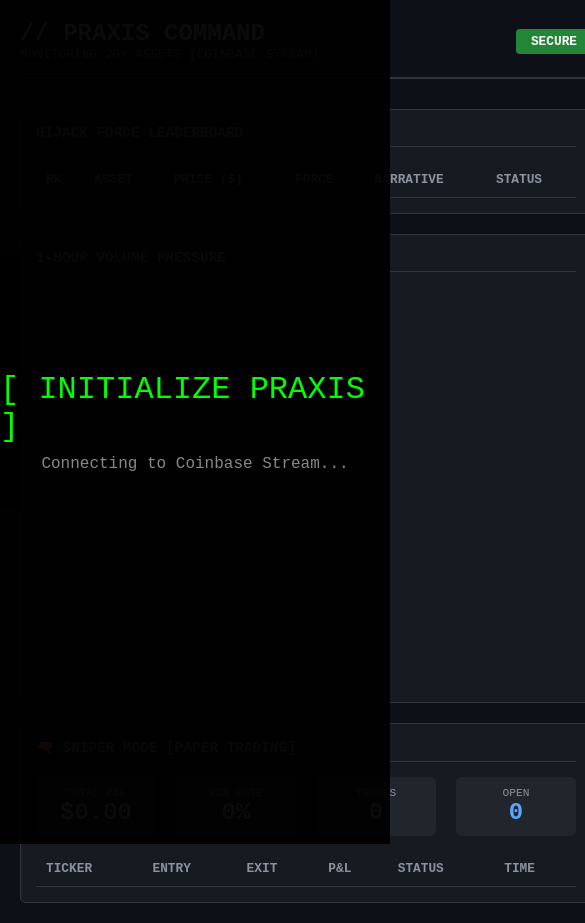
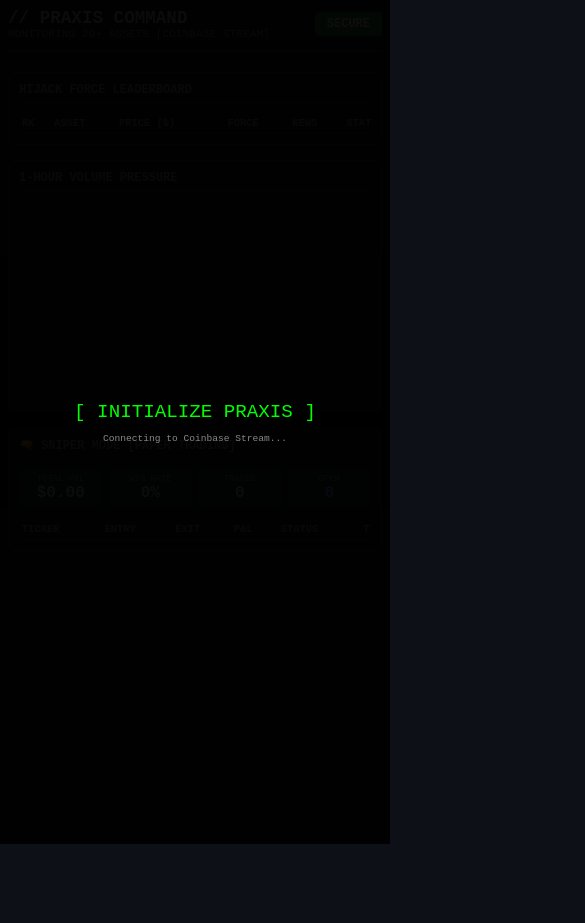
Before and after one commit to Movineo/brain-hijack-v5, a website: page public/index.html in a window 390 px wide. Shown: the whole page, 585 px wide, since content can reach past the window. After the commit the page ends 844 px from the top, so only its background shows below. Drawn offline with nearby package versions, Linux system fonts and the light colour scheme; no server answers.

Commit message:
ui: mobile-friendly responsive design

```diff
--- a/public/index.html
+++ b/public/index.html
@@ -2,19 +2,20 @@
 <html lang="en">
 <head>
     <meta charset="UTF-8">
-    <meta name="viewport" content="width=device-width, initial-scale=1.0">
+    <meta name="viewport" content="width=device-width, initial-scale=1.0, maximum-scale=1.0, user-scalable=no">
     <title>PRAXIS | Command Center</title>
     <script src="https://cdn.jsdelivr.net/npm/chart.js"></script>
     <style>
-        body { background-color: #0d1117; color: #c9d1d9; font-family: "Courier New", monospace; padding: 20px; margin: 0; }
+        * { box-sizing: border-box; }
+        body { background-color: #0d1117; color: #c9d1d9; font-family: "Courier New", monospace; padding: 10px; margin: 0; }
 
         /* LAYOUT GRID */
         .container {
             max-width: 1200px;
             margin: 0 auto;
             display: grid;
-            grid-template-columns: 2fr 1fr; /* 2/3 Table, 1/3 Heatmap */
-            gap: 20px;
+            grid-template-columns: 2fr 1fr;
+            gap: 15px;
         }
 
         /* HEADER (Spans full width) */
@@ -24,25 +25,28 @@
             justify-content: space-between;
             align-items: center;
             border-bottom: 2px solid #30363d;
-            padding-bottom: 15px;
-            margin-bottom: 10px;
+            padding-bottom: 10px;
+            margin-bottom: 5px;
+            flex-wrap: wrap;
+            gap: 10px;
         }
-        .status-box { padding: 5px 15px; border-radius: 4px; font-weight: bold; font-size: 0.8em; text-transform: uppercase; }
+        .status-box { padding: 5px 12px; border-radius: 4px; font-weight: bold; font-size: 0.75em; text-transform: uppercase; white-space: nowrap; }
         .normal { background-color: #238636; color: white; }
         .critical { background-color: #da3633; color: white; animation: pulse 0.8s infinite; }
 
         /* PANELS */
-        .panel { background: #161b22; border: 1px solid #30363d; border-radius: 6px; padding: 15px; }
-        .panel-title { font-weight: bold; color: #8b949e; margin-bottom: 15px; border-bottom: 1px solid #30363d; padding-bottom: 5px; text-transform: uppercase; font-size: 0.9em; }
+        .panel { background: #161b22; border: 1px solid #30363d; border-radius: 6px; padding: 12px; overflow: hidden; }
+        .panel-title { font-weight: bold; color: #8b949e; margin-bottom: 12px; border-bottom: 1px solid #30363d; padding-bottom: 5px; text-transform: uppercase; font-size: 0.8em; }
 
         /* TABLE */
-        table { width: 100%; border-collapse: collapse; }
-        th { text-align: left; border-bottom: 1px solid #30363d; padding: 10px; color: #8b949e; font-size: 0.8em; }
-        td { padding: 8px 10px; border-bottom: 1px solid #21262d; font-size: 0.9em; }
+        .table-wrapper { overflow-x: auto; -webkit-overflow-scrolling: touch; }
+        table { width: 100%; border-collapse: collapse; min-width: 500px; }
+        th { text-align: left; border-bottom: 1px solid #30363d; padding: 8px 6px; color: #8b949e; font-size: 0.7em; white-space: nowrap; }
+        td { padding: 6px; border-bottom: 1px solid #21262d; font-size: 0.8em; white-space: nowrap; }
         tr.asset-row:hover { background-color: #21262d; cursor: pointer; }
 
         /* HEATMAP */
-        #heatmapContainer { position: relative; height: 400px; }
+        #heatmapContainer { position: relative; height: 300px; }
 
         /* HIGHLIGHTS */
         .ticker { font-weight: bold; color: #58a6ff; }
@@ -51,20 +55,48 @@
 
         /* MODAL */
         .modal { display: none; position: fixed; z-index: 1000; left: 0; top: 0; width: 100%; height: 100%; background-color: rgba(0,0,0,0.8); }
-        .modal-content { background-color: #0d1117; margin: 10% auto; padding: 20px; border: 1px solid #30363d; width: 80%; max-width: 800px; border-radius: 8px; }
+        .modal-content { background-color: #0d1117; margin: 5% auto; padding: 15px; border: 1px solid #30363d; width: 95%; max-width: 800px; border-radius: 8px; }
         .close { color: #aaa; float: right; font-size: 28px; cursor: pointer; }
 
-        #startOverlay { position: fixed; top: 0; left: 0; width: 100%; height: 100%; background: rgba(0,0,0,0.95); color: #00ff00; display: flex; justify-content: center; align-items: center; font-size: 2em; cursor: pointer; z-index: 999; flex-direction: column; }
+        #startOverlay { position: fixed; top: 0; left: 0; width: 100%; height: 100%; background: rgba(0,0,0,0.95); color: #00ff00; display: flex; justify-content: center; align-items: center; font-size: 1.5em; cursor: pointer; z-index: 999; flex-direction: column; padding: 20px; text-align: center; }
 
         @keyframes pulse { 0% { opacity: 1; } 50% { opacity: 0.6; } 100% { opacity: 1; } }
 
         /* STAT BOXES */
-        .stat-box { background: #21262d; padding: 10px 20px; border-radius: 6px; text-align: center; min-width: 80px; }
+        .stats-grid { display: flex; gap: 10px; margin-bottom: 12px; flex-wrap: wrap; }
+        .stat-box { background: #21262d; padding: 8px 12px; border-radius: 6px; text-align: center; min-width: 70px; flex: 1; }
+        .stat-box div:first-child { font-size: 0.6em; }
+        .stat-box div:last-child { font-size: 1.2em; }
         .profit { color: #238636; }
         .loss { color: #da3633; }
 
         /* MOBILE RESPONSIVE */
-        @media (max-width: 800px) { .container { grid-template-columns: 1fr; } }
+        @media (max-width: 900px) {
+            .container { grid-template-columns: 1fr; }
+            body { padding: 8px; }
+        }
+
+        @media (max-width: 600px) {
+            .header h1 { font-size: 1.1em !important; }
+            .header > div:first-child > div { font-size: 0.7em !important; }
+            #startOverlay { font-size: 1.2em; }
+            .panel { padding: 10px; }
+            .panel-title { font-size: 0.75em; margin-bottom: 10px; }
+            table { min-width: 450px; }
+            th, td { padding: 5px 4px; font-size: 0.7em; }
+            .stat-box { min-width: 60px; padding: 6px 8px; }
+            .stat-box div:first-child { font-size: 0.55em; }
+            .stat-box div:last-child { font-size: 1em; }
+            #heatmapContainer { height: 200px; }
+            .modal-content { margin: 10% auto; padding: 10px; }
+        }
+
+        @media (max-width: 400px) {
+            table { min-width: 400px; }
+            th, td { padding: 4px 3px; font-size: 0.65em; }
+            .stats-grid { gap: 6px; }
+            .stat-box { min-width: 50px; padding: 5px 6px; }
+        }
     </style>
 </head>
 <body>
@@ -95,6 +127,7 @@
 
     <div class="panel">
         <div class="panel-title">Hijack Force Leaderboard</div>
+        <div class="table-wrapper">
             <table>
                 <thead>
                     <tr>
@@ -102,12 +135,13 @@
                         <th>ASSET</th>
                         <th>PRICE ($)</th>
                         <th>FORCE</th>
-                    <th>NARRATIVE</th>
+                        <th>NEWS</th>
                         <th>STATUS</th>
                     </tr>
                 </thead>
                 <tbody id="gridBody"></tbody>
             </table>
+        </div>
     </div>
 
     <div class="panel">
@@ -120,24 +154,25 @@
     <!-- SNIPER PANEL -->
     <div class="panel" style="grid-column: 1 / -1;">
         <div class="panel-title">🔫 SNIPER MODE [PAPER TRADING]</div>
-        <div style="display: flex; gap: 20px; margin-bottom: 15px;">
+        <div class="stats-grid">
             <div class="stat-box">
-                <div style="color:#8b949e; font-size:0.7em;">TOTAL P&L</div>
-                <div id="statPnL" style="font-size:1.5em; font-weight:bold;">$0.00</div>
+                <div style="color:#8b949e;">TOTAL P&L</div>
+                <div id="statPnL" style="font-weight:bold;">$0.00</div>
             </div>
             <div class="stat-box">
-                <div style="color:#8b949e; font-size:0.7em;">WIN RATE</div>
-                <div id="statWinRate" style="font-size:1.5em; font-weight:bold;">0%</div>
+                <div style="color:#8b949e;">WIN RATE</div>
+                <div id="statWinRate" style="font-weight:bold;">0%</div>
             </div>
             <div class="stat-box">
-                <div style="color:#8b949e; font-size:0.7em;">TRADES</div>
-                <div id="statTrades" style="font-size:1.5em; font-weight:bold;">0</div>
+                <div style="color:#8b949e;">TRADES</div>
+                <div id="statTrades" style="font-weight:bold;">0</div>
             </div>
             <div class="stat-box">
-                <div style="color:#8b949e; font-size:0.7em;">OPEN</div>
-                <div id="statOpen" style="font-size:1.5em; font-weight:bold; color:#58a6ff;">0</div>
+                <div style="color:#8b949e;">OPEN</div>
+                <div id="statOpen" style="font-weight:bold; color:#58a6ff;">0</div>
             </div>
         </div>
+        <div class="table-wrapper">
             <table>
                 <thead>
                     <tr>
@@ -151,6 +186,7 @@
                 </thead>
                 <tbody id="tradesBody"></tbody>
             </table>
+        </div>
     </div>
 </div>
 
```
Lines whose indentation alone changed are shown as unchanged.
